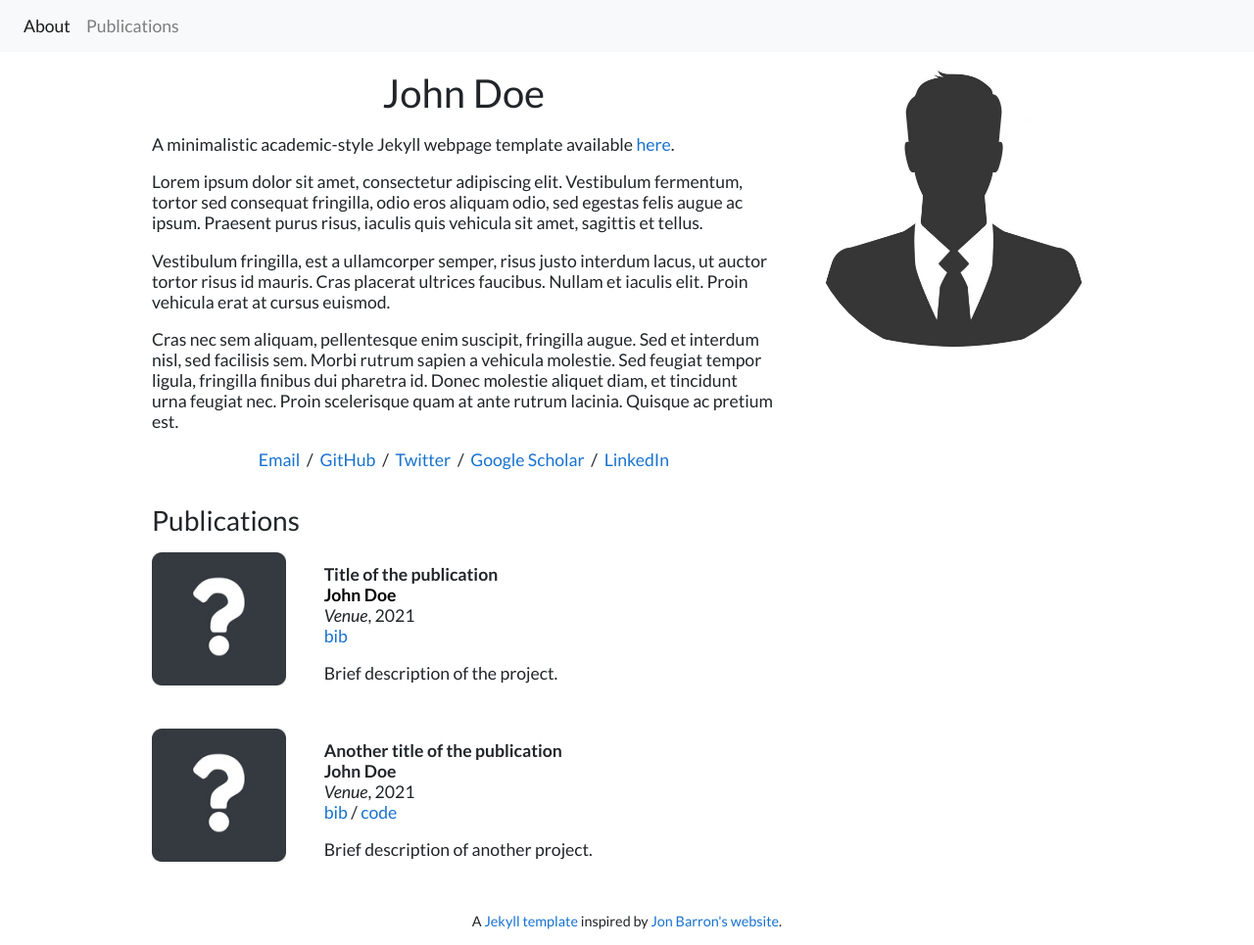
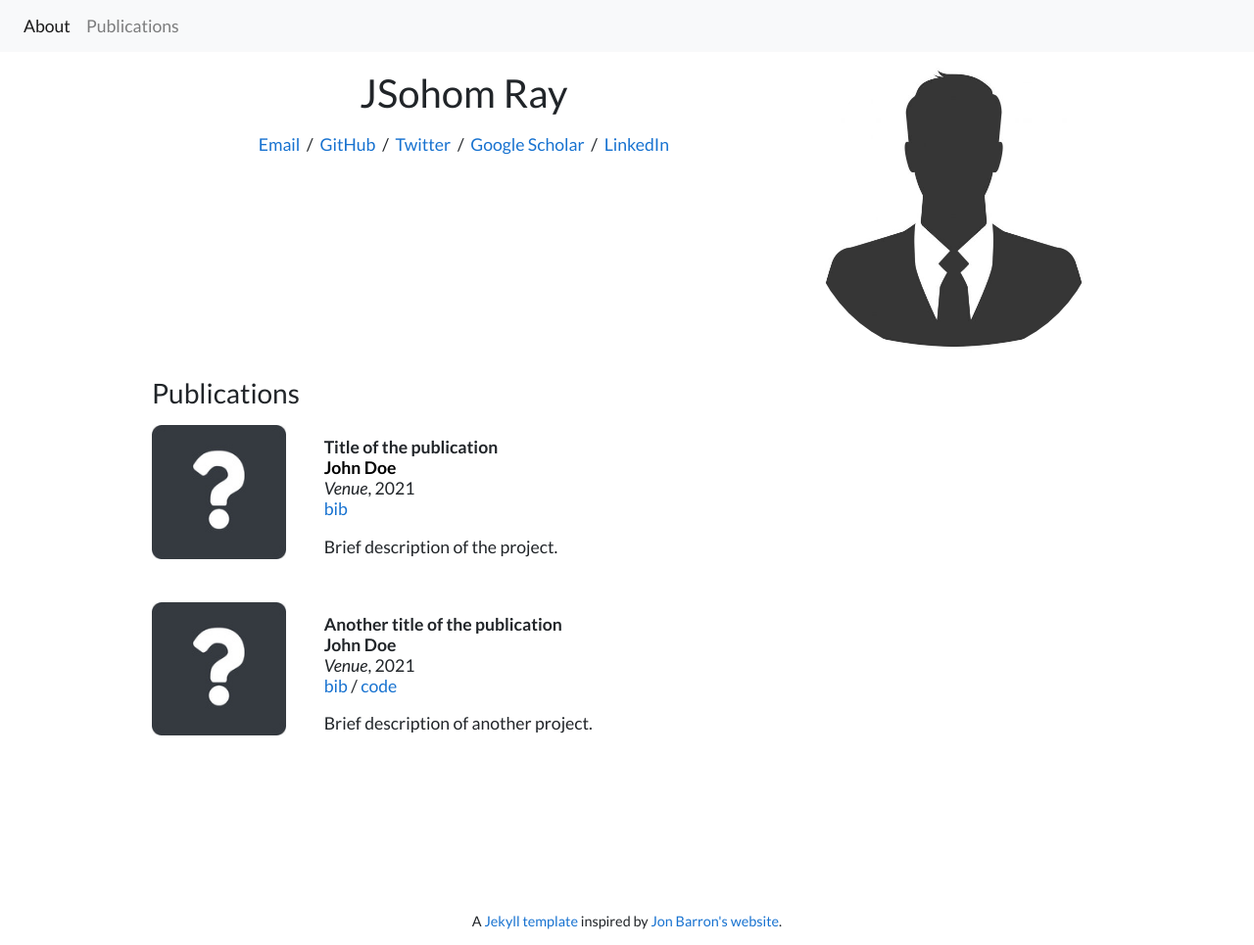
Before and after one commit to RaySohom/q, a Jekyll site: the page built from index.html, in a window 1280 px wide and 965 px high. Shown: the whole window at 98% size. Built offline with Jekyll 4.4.1, drawn with Linux system fonts in a browser that asks for light colours.

Commit message:
Update index.html

```diff
--- a/index.html
+++ b/index.html
@@ -4,18 +4,14 @@ layout: default
 
 <div class="row flex-column-reverse flex-md-row py-2">
     <div class="col-md-8" id="bio">
-        <h1>John Doe</h1>
+        <h1>JSohom Ray</h1>
         <p>
-            A minimalistic academic-style Jekyll webpage template available <a href="https://github.com/vsimkus/academic-jekyll">here</a>.
         </p>
         <p>
-            Lorem ipsum dolor sit amet, consectetur adipiscing elit. Vestibulum fermentum, tortor sed consequat fringilla, odio eros aliquam odio, sed egestas felis augue ac ipsum. Praesent purus risus, iaculis quis vehicula sit amet, sagittis et tellus.
         </p>
         <p>
-            Vestibulum fringilla, est a ullamcorper semper, risus justo interdum lacus, ut auctor tortor risus id mauris. Cras placerat ultrices faucibus. Nullam et iaculis elit. Proin vehicula erat at cursus euismod.
         </p>
         <p>
-            Cras nec sem aliquam, pellentesque enim suscipit, fringilla augue. Sed et interdum nisl, sed facilisis sem. Morbi rutrum sapien a vehicula molestie. Sed feugiat tempor ligula, fringilla finibus dui pharetra id. Donec molestie aliquet diam, et tincidunt urna feugiat nec. Proin scelerisque quam at ante rutrum lacinia. Quisque ac pretium est.
         </p>
         <p style="text-align:center">
             <a target="_blank" href="https://mailhide.io/">Email</a> &nbsp;/&nbsp;
```
